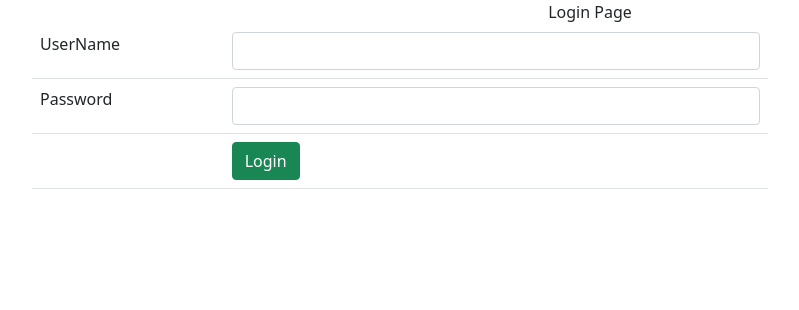
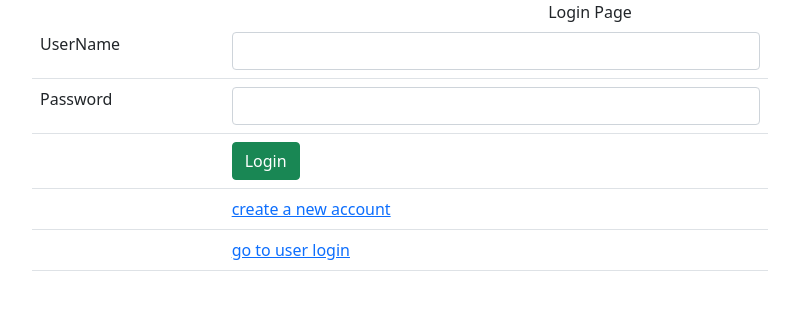
Before and after one commit to sridharandharani/Book-management-system, a Flask app: page / in a window 1280 px wide. Shown: the part 56-366 px from the top of the page, without its empty margins (50-849 px from the left). Run offline with Flask 2, Linux system fonts and the light colour scheme.

Commit message:
completed

```diff
--- a/app.py
+++ b/app.py
@@ -97,7 +97,7 @@ def search():
 @books.route('/up', methods=['GET', 'POST'])
 def update():
     global getBookname
-    cursor = folder.cursor()
+    folder.cursor()
     if request.method == "POST":
         getBookname = request.form["bname"]
         return redirect('/update')
@@ -113,7 +113,7 @@ def updation():
         getPrice = request.form["price"]
         getPublisher = request.form["publisher"]
 
-        folder.execute("update mybook set name='"+getBookName+"',author='"+getAuthor+"',category='"+getCategory+"',price="+getPrice+",publisher='"+getPublisher+"'")
+        folder.execute("update mybook set name='"+getBookName+"',author='"+getAuthor+"',category='"+getCategory+"',price="+getPrice+",publisher='"+getPublisher+"' ")
         folder.commit()
         print("Updated Successfully......")
 
--- a/templates/admindashboard.html
+++ b/templates/admindashboard.html
@@ -1,7 +1,6 @@
 {% extends "base.html" %}
 {% block content %}
-    <div class="d-flex justify-content-center">Admin Dashboard</div>
-<div class="d-flex justify-content-center">Login Page</div>
+    <div class="d-flex justify-content-center"><h1>Admin Dashboard</h1></div>
       <div class="container">
           <div class="row">
               <div class="col col-12 col-sm-12 col-md-12 col-lg-10 col-xl-8 col-xxl-6">
--- a/templates/login.html
+++ b/templates/login.html
@@ -34,6 +34,14 @@
                               <td></td>
                               <td><button type="submit" class="btn btn-success">Login</button></td>
                           </tr>
+                          <tr>
+                    <td></td>
+                    <td><a href="/register">create a new account</a></td>
+                </tr>
+                          <tr>
+                    <td></td>
+                    <td><a href="/userlogin">go to user login</a></td>
+                </tr>
                       </table>
                   </form>
               </div>
```
Also changed, not shown: books.db.
